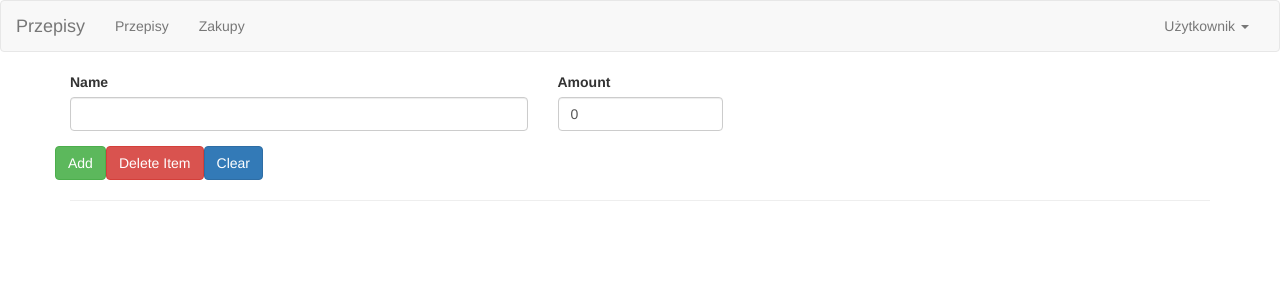
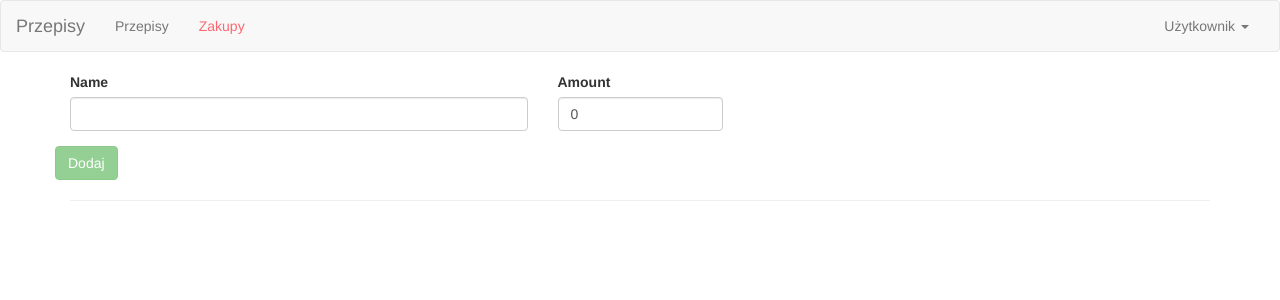
Before and after one commit to qh4r/angular_2_fun, an Angular app in the folder cook_book/: page /shopping-list in a window 1280 px wide. Shown: the top 300 px of the page. Built offline with nearby package versions, Linux system fonts and the light colour scheme.

Commit message:
Reworked shopping list in cookbook

```diff
--- a/cook_book/src/app/header.component.html
+++ b/cook_book/src/app/header.component.html
@@ -8,8 +8,8 @@
     <!-- Collect the nav links, forms, and other content for toggling -->
     <div class="collapse navbar-collapse" id="bs-example-navbar-collapse-1">
       <ul class="nav navbar-nav">
-        <li><a [routerLink]="['/']">Przepisy</a></li>
-        <li><a [routerLink]="['/shopping-list']">Zakupy</a></li>
+        <li><a [routerLinkActive]="['highlight']" [routerLink]="['/recipes']">Przepisy</a></li>
+        <li><a [routerLinkActive]="['highlight']" [routerLink]="['/shopping-list']">Zakupy</a></li>
       </ul>
       <ul class="nav navbar-nav navbar-right">
         <li class="dropdown" cbDropdown>
--- a/cook_book/src/app/header.component.ts
+++ b/cook_book/src/app/header.component.ts
@@ -3,6 +3,11 @@ import { Component, OnInit } from '@angular/core';
 @Component({
   selector: 'cb-header',
   templateUrl: './header.component.html',
+  styles: [
+    `ul.nav>li>.highlight  {
+        color: #ff6771; !important
+    } `
+  ]
 })
 export class HeaderComponent implements OnInit {
 
--- a/cook_book/src/app/shopping-list.service.ts
+++ b/cook_book/src/app/shopping-list.service.ts
@@ -18,6 +18,30 @@ export class ShoppingListService {
     this.onItemsChange();
   }
 
+  addItem(item : Ingredient) {
+    this.items = [...this.items, item];
+    this.onItemsChange();
+  }
+
+  editItem(oldItem: Ingredient, newItem: Ingredient) {
+    console.log(oldItem, newItem);
+    let oldIndex = this.items.indexOf(oldItem);
+    if(oldIndex > -1) {
+      console.log(this.items, oldIndex)
+      this.items = [...this.items.filter((item,i) => i!= oldIndex), newItem];
+      this.onItemsChange();
+    }
+  }
+
+  deleteItem(itemToDelete: Ingredient) {
+    let toDeleteIndex = this.items.indexOf(itemToDelete);
+    if(toDeleteIndex > -1) {
+      console.log(this.items, toDeleteIndex)
+      this.items = [...this.items.filter((item,i) => i!= toDeleteIndex)];
+      this.onItemsChange();
+    }
+  }
+
   private onItemsChange(){
     if(this.observer) {
       this.observer.next(this.items);
--- a/cook_book/src/app/shopping-list/shopping-list-new.component.html
+++ b/cook_book/src/app/shopping-list/shopping-list-new.component.html
@@ -1,25 +1,28 @@
 <div class="row">
   <div class="col-xs-12">
     <div class="shopping-list-add">
+      <form id="shopping-list-add" (ngSubmit)="onSubmit(f)" #f="ngForm">
       <div class="row">
         <div class="col-sm-5 form-group">
           <label for="item-name">Name</label>
-          <input type="text" class="form-control" (input)="onNameChange($event)" [value]="itemName" id="item-name" required>
+          <input type="text" class="form-control" [ngModel]="workingItem.name" name="name" id="item-name" required>
         </div>
 
         <div class="col-sm-2 form-group">
           <label for="item-amount">Amount</label>
-          <input type="text" class="form-control" (input)="onAmountChange($event)" [value]="itemAmount" id="item-amount" required>
+          <input type="text" class="form-control" [ngModel]="workingItem.amount" name="amount" id="item-amount" required>
         </div>
 
         <div class="row">
           <div class="col-xs-12">
-            <button class="btn btn-success" (click)="addIngredient()" type="submit">Add</button>
-            <button class="btn btn-danger" type="button">Delete Item</button>
-            <button class="btn btn-primary" (click)="clearAll()" type="button">Clear</button>
+            <button class="btn btn-success" *ngIf="isAdd" [disabled]="!f.valid" type="submit">Dodaj</button>
+            <button class="btn btn-success" *ngIf="!isAdd" [disabled]="!f.valid" type="submit">Edytuj</button>
+            <button class="btn btn-danger" *ngIf="!isAdd" (click)="onDelete()" type="button">Usuń</button>
+            <button class="btn btn-primary" *ngIf="!isAdd" type="button" (click)="clearItem()">Wyczyść</button>
           </div>
         </div>
       </div>
+      </form>
     </div>
   </div>
 </div>
--- a/cook_book/src/app/shopping-list/shopping-list-new.component.ts
+++ b/cook_book/src/app/shopping-list/shopping-list-new.component.ts
@@ -1,40 +1,47 @@
-import { Component, OnInit } from '@angular/core';
+import {Component, OnInit, Input, OnChanges, SimpleChanges, EventEmitter, Output} from '@angular/core';
 import {ShoppingListService} from '../shopping-list.service';
 import {Ingredient} from "../ingredient";
 @Component({
   selector: 'cb-shopping-list-new',
   templateUrl: './shopping-list-new.component.html',
 })
-export class ShoppingListNewComponent implements OnInit {
-  private _amount : number = 0;
-  private _name : string = '';
+export class ShoppingListNewComponent implements OnInit, OnChanges {
 
-  get itemAmount(){
-    return this._amount
+  @Output() itemCleared : EventEmitter<any> = new EventEmitter<any>();
+
+  ngOnChanges(changes: any): void {
+    console.log('changes', changes);
+    if(changes.item && changes.item.currentValue == null) {
+      this.isAdd = true;
+      this.workingItem = new Ingredient('', 0);
+    } else {
+      this.workingItem = new Ingredient(changes.item.currentValue.name, changes.item.currentValue.amount);
+      this.isAdd = false;
+    }
   }
 
-  get itemName(){
-    return this._name;
+  workingItem : Ingredient = new Ingredient('', 0);
+  @Input() item: Ingredient;
+  isAdd = true;
+
+  onSubmit(form){
+    if(this.isAdd) {
+      this.shoppingListService.addItem(new Ingredient(form.value.name, form.value.amount));
+    } else {
+      this.shoppingListService.editItem(this.item, new Ingredient(form.value.name, form.value.amount));
+    }
+    this.clearItem();
+    form.reset(); // niestety jedyne co powoduje update zbindowanego template first do pol
   }
 
-  onNameChange(e){
-    this._name = e.target.value;
+  onDelete() {
+    this.shoppingListService.deleteItem(this.item);
   }
 
-  onAmountChange(e){
-    this._amount = e.target.value;
-  }
-
-  clearAll(){
-    this._name = '';
-    this._amount = 0;
-  }
-
-  addIngredient(){
-    if(this._amount && this._name){
-      this.shoppingListService.addItems([new Ingredient(this._name, this._amount)]);
-      this.clearAll();
-    }
+  clearItem(){
+    this.itemCleared.emit(null);
+    this.workingItem = new Ingredient('', 0);
+    console.log('clear');
   }
 
   constructor(private shoppingListService : ShoppingListService) {
--- a/cook_book/src/app/shopping-list/shopping-list.component.html
+++ b/cook_book/src/app/shopping-list/shopping-list.component.html
@@ -1,9 +1,10 @@
 <div class="row">
   <div class="col-xs-12">
-    <cb-shopping-list-new></cb-shopping-list-new>
+    <cb-shopping-list-new [item]="selectedItem" (itemCleared)="onCleared()"></cb-shopping-list-new>
     <hr>
     <ul class="list-group">
-      <a href="#!" class="list-group-item" *ngFor="let item of items" style="...">
+      <!-- javascript: to hack w celu nie przeladowania po kliknieciu pustego linku -->
+      <a href="javascript:" class="list-group-item" (click)="onSelect(item)" *ngFor="let item of items" style="...">
         {{item.name}}
         <span class="pull-right">{{item.amount}}</span>
       </a>
--- a/cook_book/src/app/shopping-list/shopping-list.component.ts
+++ b/cook_book/src/app/shopping-list/shopping-list.component.ts
@@ -8,6 +8,8 @@ import {Subscription} from "rxjs";
 })
 export class ShoppingListComponent implements OnInit, OnDestroy {
   items: Ingredient[] = [];
+  selectedItem: Ingredient = null;
+
   private shopppingListSubscription : Subscription;
 
   constructor(private shoppingListService: ShoppingListService) {
@@ -20,6 +22,14 @@ export class ShoppingListComponent implements OnInit, OnDestroy {
     })
   }
 
+  onCleared() {
+    this.selectedItem = null;
+  }
+
+  onSelect(item : Ingredient) {
+    this.selectedItem = item;
+  }
+
   ngOnDestroy(): void {
     this.shopppingListSubscription.unsubscribe();
   }
```
